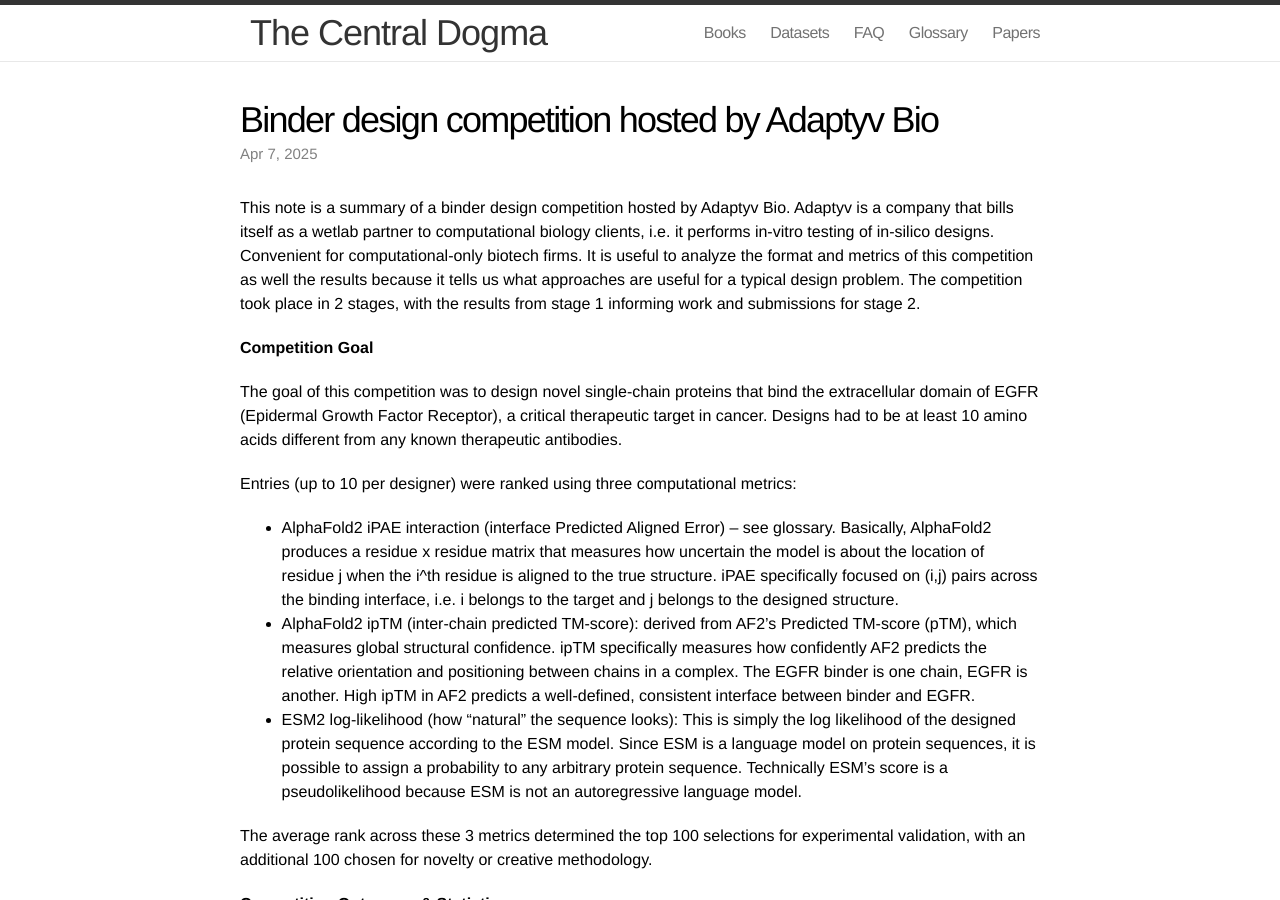
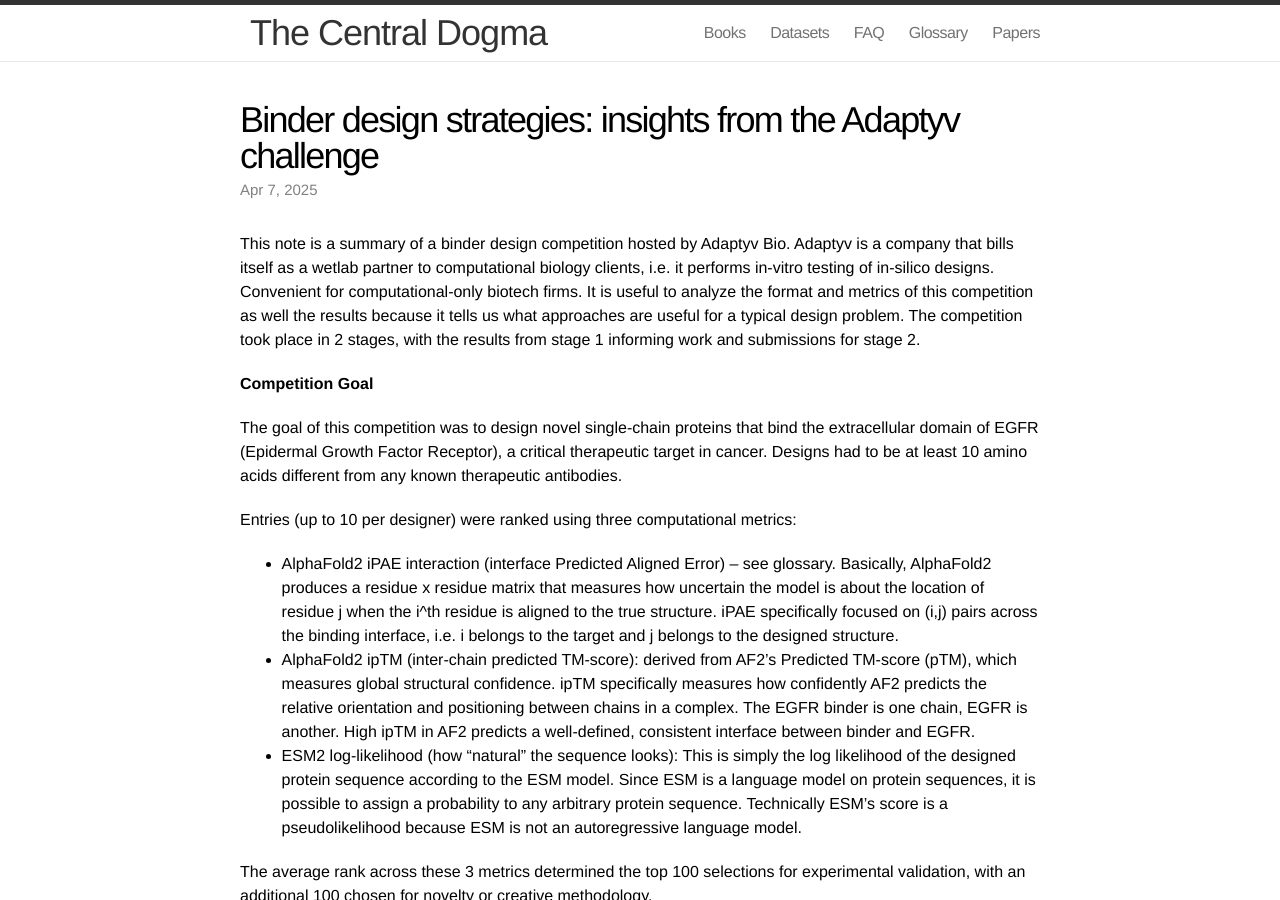
Before and after one commit to thecentraldogma/thecentraldogma.github.io, a Jekyll site: the page built from _posts/2025-04-07-binder-design-competition.md, in a window 1280 px wide and 900 px high. Built offline with Jekyll 4.4.1, drawn with Linux system fonts in a browser that asks for light colours.

Commit message:
Update 2025-04-07-binder-design-competition.md

```diff
--- a/_posts/2025-04-07-binder-design-competition.md
+++ b/_posts/2025-04-07-binder-design-competition.md
@@ -1,6 +1,6 @@
 ---
 layout: post
-title: "Binder design competition hosted by Adaptyv Bio"
+title: "Binder design strategies: insights from the Adaptyv challenge"
 date: 2025-04-07
 mathjax: true
 ---
```
